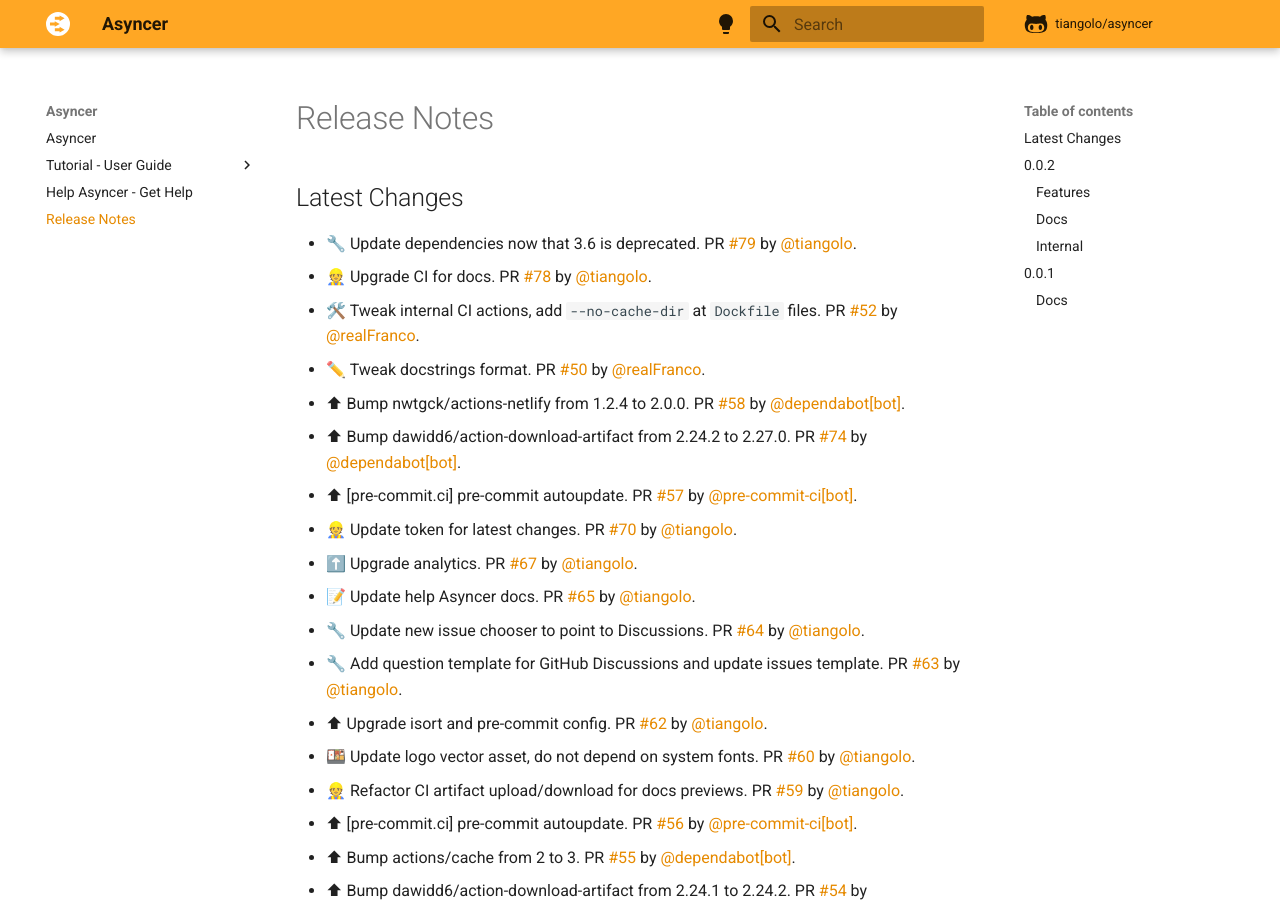
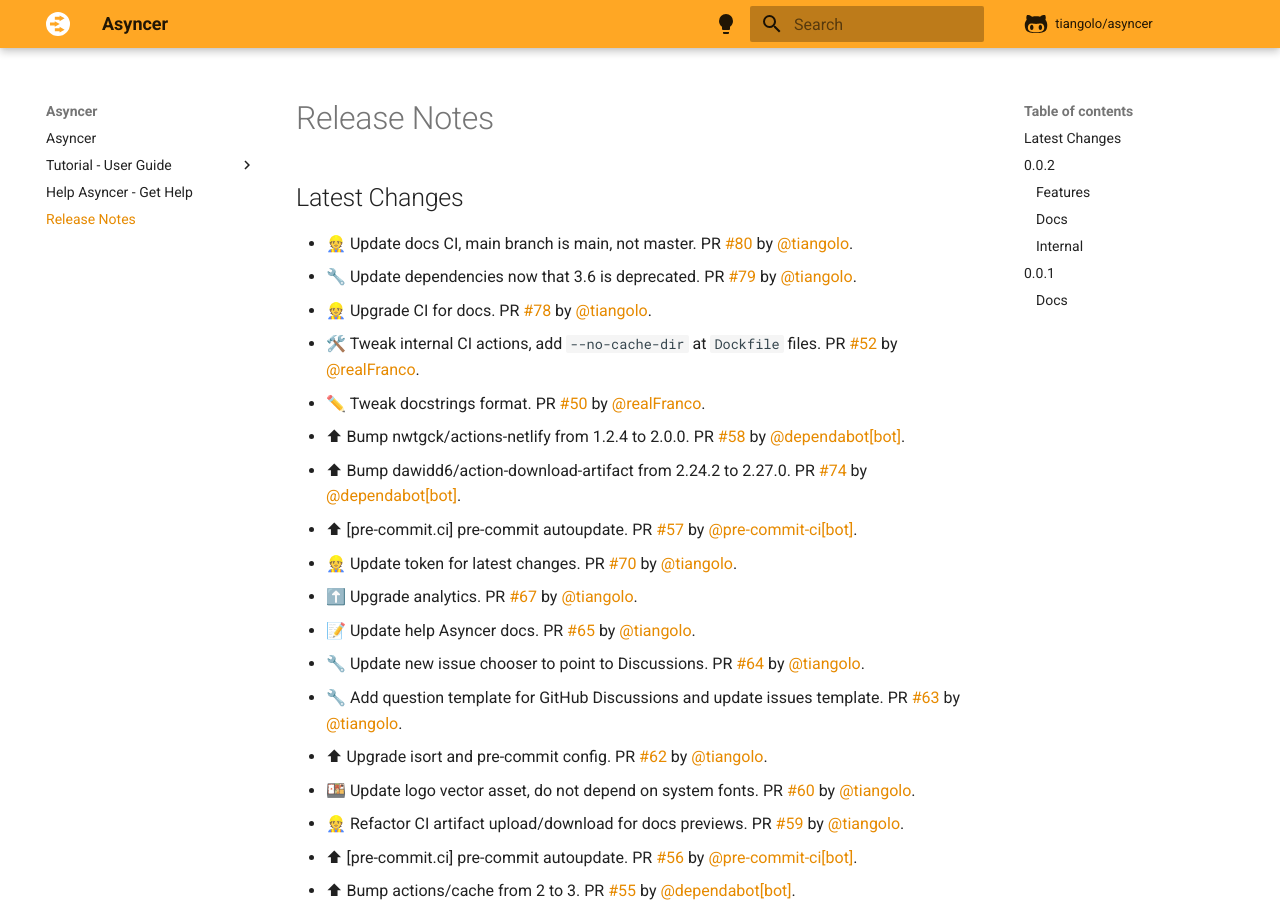
Before and after one commit to balintfrankas/fastapi-asyncer, an MkDocs documentation site: the page built from docs/release-notes.md, in a window 1280 px wide and 900 px high. Built offline with MkDocs 1.6.1 and Material for MkDocs 9.7.7, drawn with Linux system fonts in a browser that asks for light colours; comment, search, counter and statistics services are not loaded.

Commit message:
📝 Update release notes

```diff
--- a/docs/release-notes.md
+++ b/docs/release-notes.md
@@ -2,6 +2,7 @@
 
 ## Latest Changes
 
+* 👷 Update docs CI, main branch is main, not master. PR [#80](https://github.com/tiangolo/asyncer/pull/80) by [@tiangolo](https://github.com/tiangolo).
 * 🔧 Update dependencies now that 3.6 is deprecated. PR [#79](https://github.com/tiangolo/asyncer/pull/79) by [@tiangolo](https://github.com/tiangolo).
 * 👷 Upgrade CI for docs. PR [#78](https://github.com/tiangolo/asyncer/pull/78) by [@tiangolo](https://github.com/tiangolo).
 * 🛠️ Tweak internal CI actions, add `--no-cache-dir` at `Dockfile` files. PR [#52](https://github.com/tiangolo/asyncer/pull/52) by [@realFranco](https://github.com/realFranco).
```
